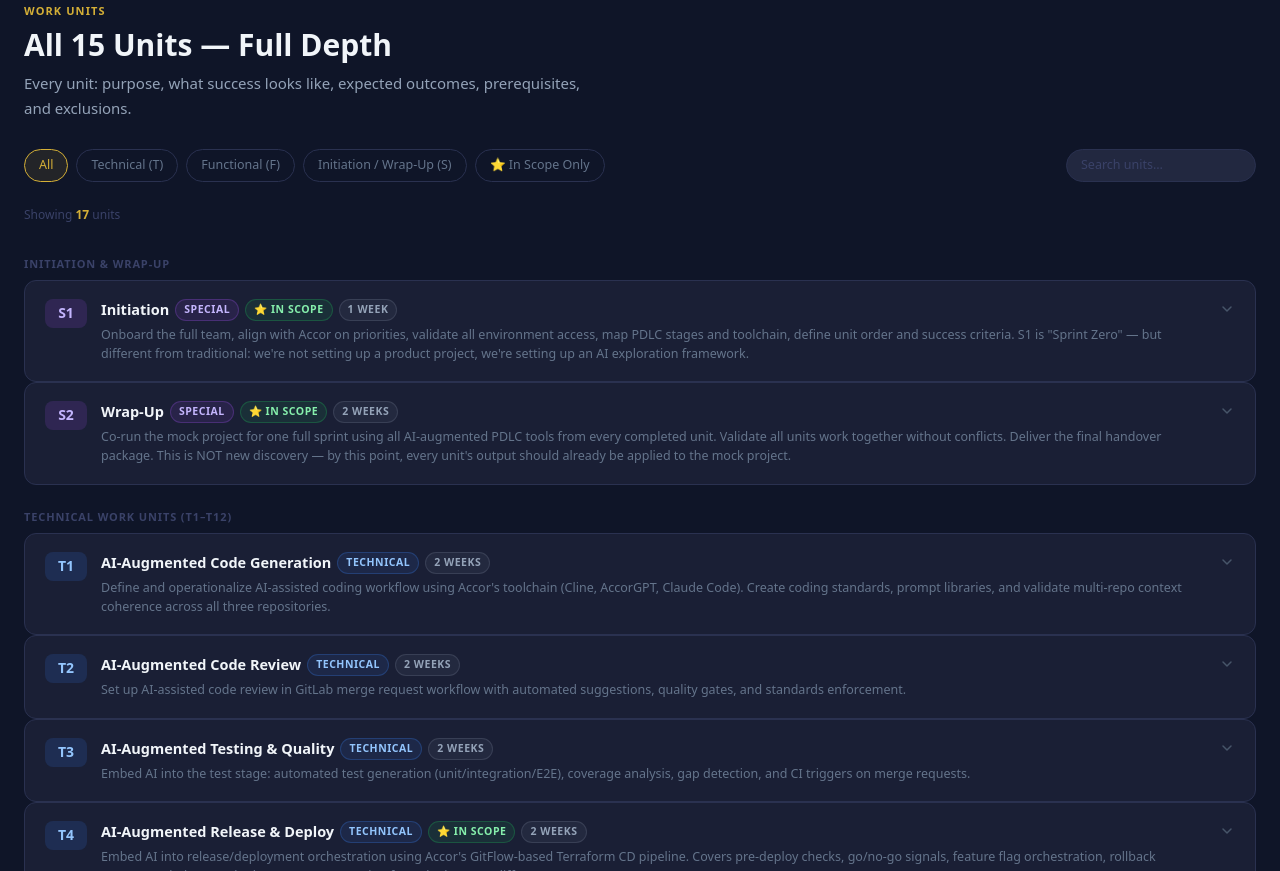
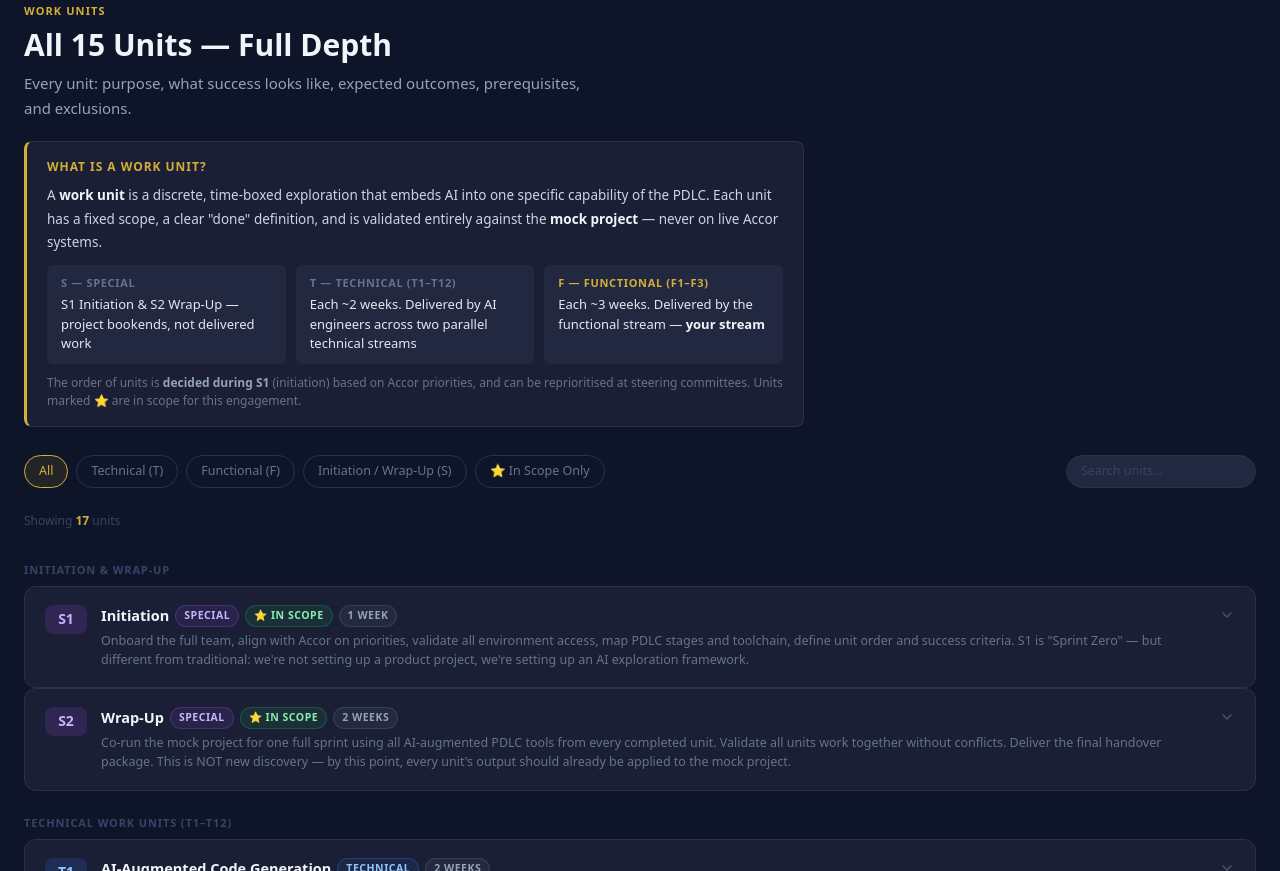
Before and after one commit to mo-palo/accorprep, a plain HTML site: page src/index.html in a window 1280 px wide. Shown: the part 3393-4264 px from the top of the page. Drawn offline with nearby package versions, Linux system fonts and the light colour scheme.

Commit message:
update the definition of work unit

```diff
--- a/src/index.html
+++ b/src/index.html
@@ -488,7 +488,33 @@
   <div class="container">
     <span class="label">Work Units</span>
     <h2 class="title">All 15 Units — Full Depth</h2>
-    <p class="sub" style="max-width:580px;margin-bottom:28px;">Every unit: purpose, what success looks like, expected outcomes, prerequisites, and exclusions.</p>
+    <p class="sub" style="max-width:580px;margin-bottom:20px;">Every unit: purpose, what success looks like, expected outcomes, prerequisites, and exclusions.</p>
+
+    <!-- What is a Work Unit? -->
+    <div style="background:#1a1f35;border:1px solid #2a3150;border-left:3px solid var(--gold);border-radius:8px;padding:16px 20px;margin-bottom:28px;max-width:780px;">
+      <div style="font-size:12px;font-weight:700;letter-spacing:.08em;color:var(--gold);text-transform:uppercase;margin-bottom:8px;">What is a Work Unit?</div>
+      <p style="color:#cbd5e1;font-size:13.5px;line-height:1.75;margin:0 0 10px;">
+        A <strong style="color:#f1f5f9;">work unit</strong> is a discrete, time-boxed exploration that embeds AI into one specific capability of the PDLC.
+        Each unit has a fixed scope, a clear "done" definition, and is validated entirely against the <strong style="color:#f1f5f9;">mock project</strong> — never on live Accor systems.
+      </p>
+      <div style="display:grid;grid-template-columns:repeat(auto-fit,minmax(180px,1fr));gap:10px;margin-top:4px;">
+        <div style="background:#222840;border-radius:6px;padding:10px 14px;">
+          <div style="font-size:11px;font-weight:700;color:#64748b;text-transform:uppercase;letter-spacing:.06em;margin-bottom:4px;">S — Special</div>
+          <div style="font-size:13px;color:#e2e8f0;">S1 Initiation &amp; S2 Wrap-Up — project bookends, not delivered work</div>
+        </div>
+        <div style="background:#222840;border-radius:6px;padding:10px 14px;">
+          <div style="font-size:11px;font-weight:700;color:#64748b;text-transform:uppercase;letter-spacing:.06em;margin-bottom:4px;">T — Technical (T1–T12)</div>
+          <div style="font-size:13px;color:#e2e8f0;">Each ~2 weeks. Delivered by AI engineers across two parallel technical streams</div>
+        </div>
+        <div style="background:#222840;border-radius:6px;padding:10px 14px;">
+          <div style="font-size:11px;font-weight:700;color:var(--gold);text-transform:uppercase;letter-spacing:.06em;margin-bottom:4px;">F — Functional (F1–F3)</div>
+          <div style="font-size:13px;color:#e2e8f0;">Each ~3 weeks. Delivered by the functional stream — <strong style="color:#f1f5f9;">your stream</strong></div>
+        </div>
+      </div>
+      <p style="color:#64748b;font-size:12px;margin:10px 0 0;">
+        The order of units is <strong style="color:#94a3b8;">decided during S1</strong> (initiation) based on Accor priorities, and can be reprioritised at steering committees. Units marked ⭐ are in scope for this engagement.
+      </p>
+    </div>
 
     <!-- Filter bar -->
     <div style="display:flex;align-items:center;gap:8px;flex-wrap:wrap;margin-bottom:24px;">
```
